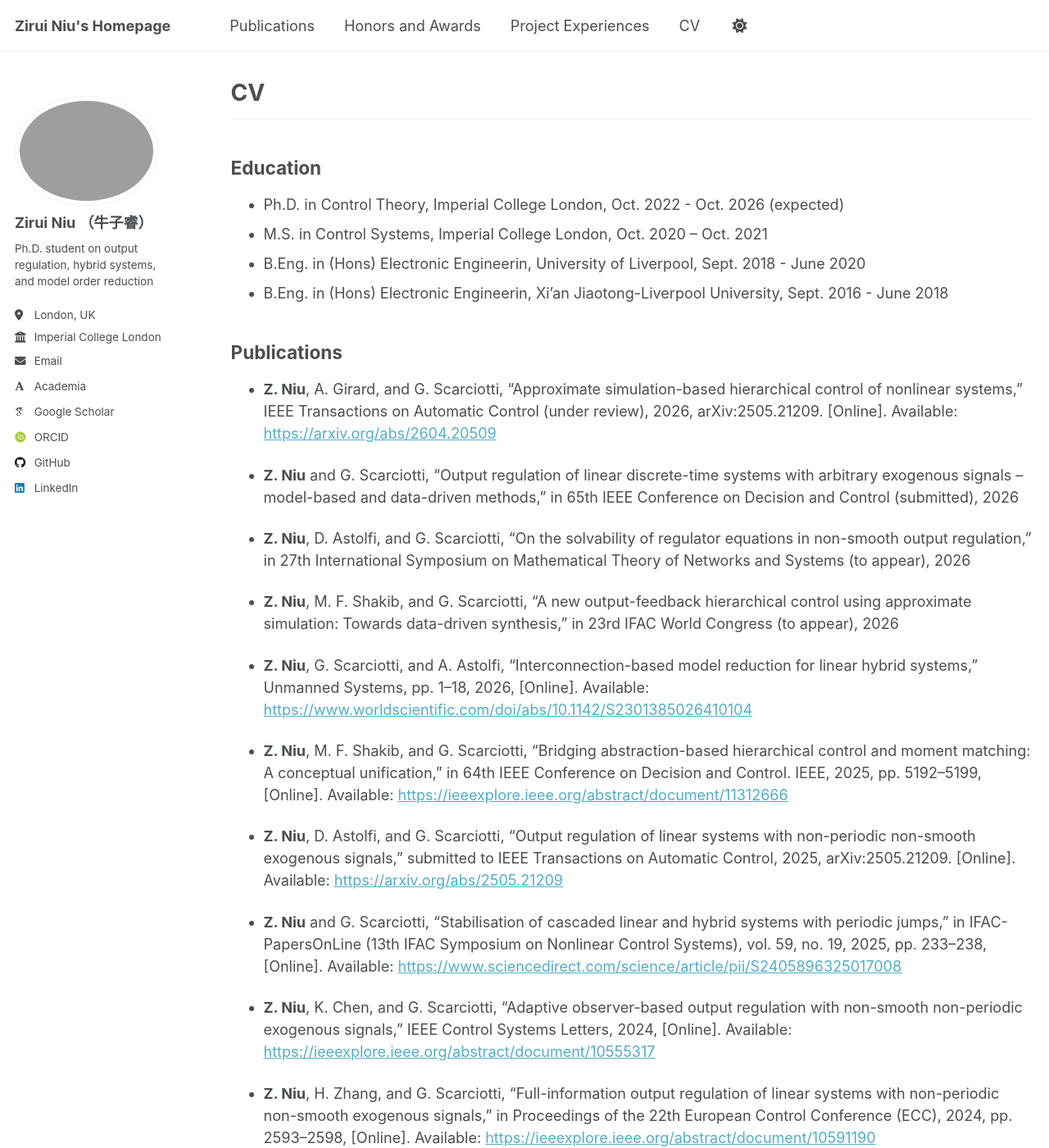
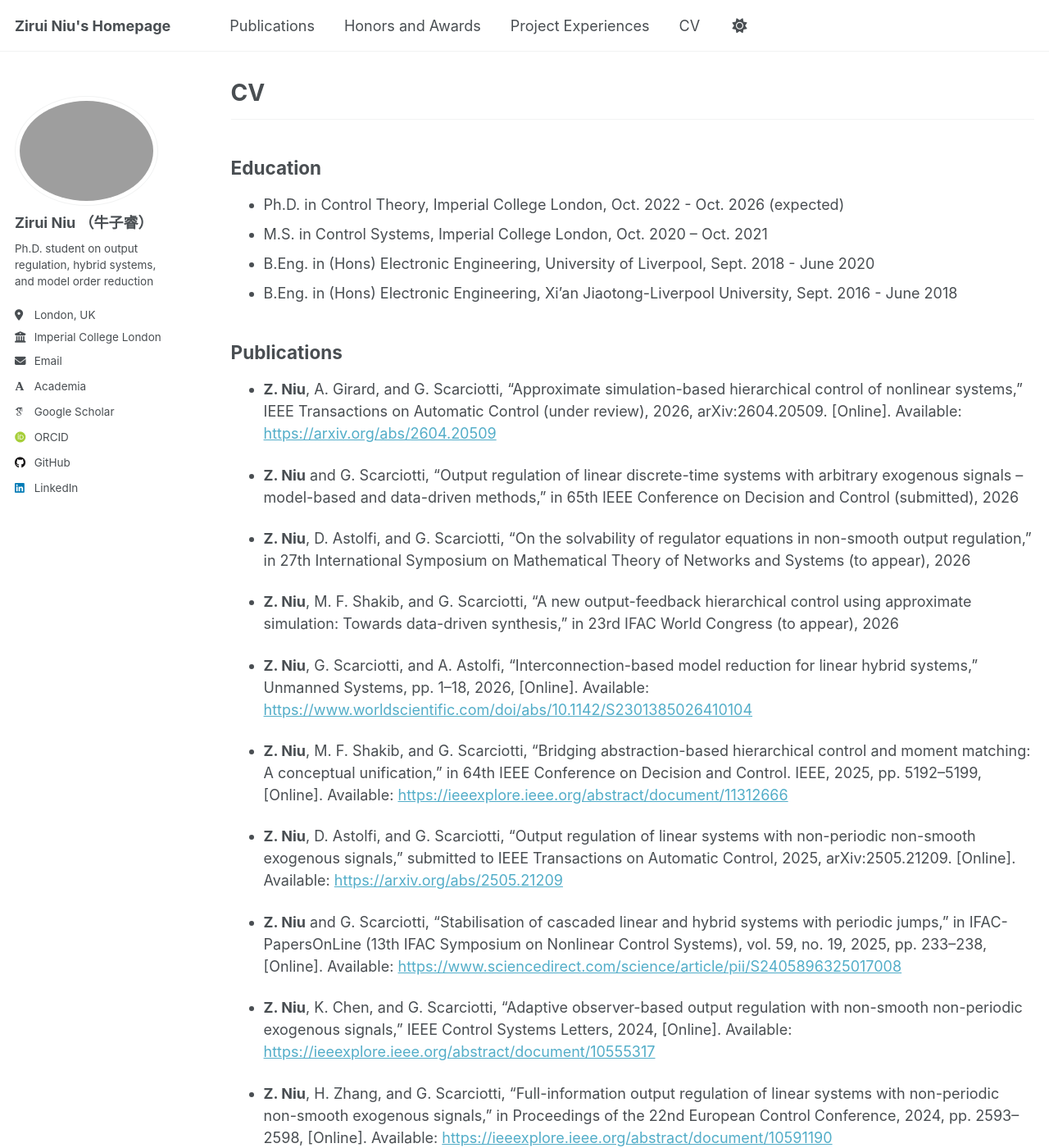
Before and after one commit to ZiruiNiu/ziruiniu.github.io, a Jekyll site: the page built from _pages/cv.md, in a window 1280 px wide and 1400 px high. Shown: the whole window at 82% size. Built offline with Jekyll 4.4.1, drawn with Linux system fonts in a browser that asks for light colours; some web fonts are replaced; a script that is not in the unit is left out.

Commit message:
Version_29/04/2026_v2

```diff
--- a/_pages/cv.md
+++ b/_pages/cv.md
@@ -15,14 +15,14 @@ redirect_from:
 
 * Ph.D. in Control Theory, Imperial College London, Oct. 2022 - Oct. 2026 (expected)
 * M.S. in Control Systems, Imperial College London, Oct. 2020 – Oct. 2021
-* B.Eng. in (Hons) Electronic Engineerin, University of Liverpool, Sept. 2018 - June 2020
-* B.Eng. in (Hons) Electronic Engineerin, Xi’an Jiaotong-Liverpool University, Sept. 2016 - June 2018
+* B.Eng. in (Hons) Electronic Engineering, University of Liverpool, Sept. 2018 - June 2020
+* B.Eng. in (Hons) Electronic Engineering, Xi’an Jiaotong-Liverpool University, Sept. 2016 - June 2018
 
 
 ## Publications
 
 * **Z. Niu**, A. Girard, and G. Scarciotti, “Approximate simulation-based hierarchical control of nonlinear systems,”
-IEEE Transactions on Automatic Control (under review), 2026, arXiv:2505.21209. [Online]. Available:
+IEEE Transactions on Automatic Control (under review), 2026, arXiv:2604.20509. [Online]. Available:
 [https://arxiv.org/abs/2604.20509](https://arxiv.org/abs/2604.20509)
 
 * **Z. Niu** and G. Scarciotti, “Output regulation of linear discrete-time systems with arbitrary exogenous signals –
@@ -55,13 +55,16 @@ IFAC-PapersOnLine (13th IFAC Symposium on Nonlinear Control Systems), vol. 59, n
 exogenous signals,” IEEE Control Systems Letters, 2024, [Online]. Available:
 [https://ieeexplore.ieee.org/abstract/document/10555317](https://ieeexplore.ieee.org/abstract/document/10555317)
 
+
 * **Z. Niu**, H. Zhang, and G. Scarciotti, “Full-information output regulation of linear systems with non-periodic
-non-smooth exogenous signals,” in Proceedings of the 22th European Control Conference (ECC), 2024, pp.
+non-smooth exogenous signals,” in Proceedings of the 22nd European Control Conference, 2024, pp.
 2593–2598, [Online]. Available: [https://ieeexplore.ieee.org/abstract/document/10591190](https://ieeexplore.ieee.org/abstract/document/10591190)
+
 
 * **Z. Niu** and G. Scarciotti, “Modelling and control of COVID-19 in small environments with two-group
 population,” in IFAC-PapersOnLine (22nd IFAC World Congress), vol. 56, no. 2, 2023, pp. 5071–5076, [Online].
 Available: [https://www.sciencedirect.com/science/article/pii/S2405896323016920](https://www.sciencedirect.com/science/article/pii/S2405896323016920)
+
 
 * **Z. Niu** and G. Scarciotti, “Ranking the effectiveness of non-pharmaceutical interventions to counter COVID-19
 in UK universities with vaccinated population,” Scientific reports, vol. 12, no. 1, p. 13039, 2022, [Online].
```
Also changed, not shown: _pages/about.md (+2 -2 lines), _pages/publications.md (+3 -3 lines).
